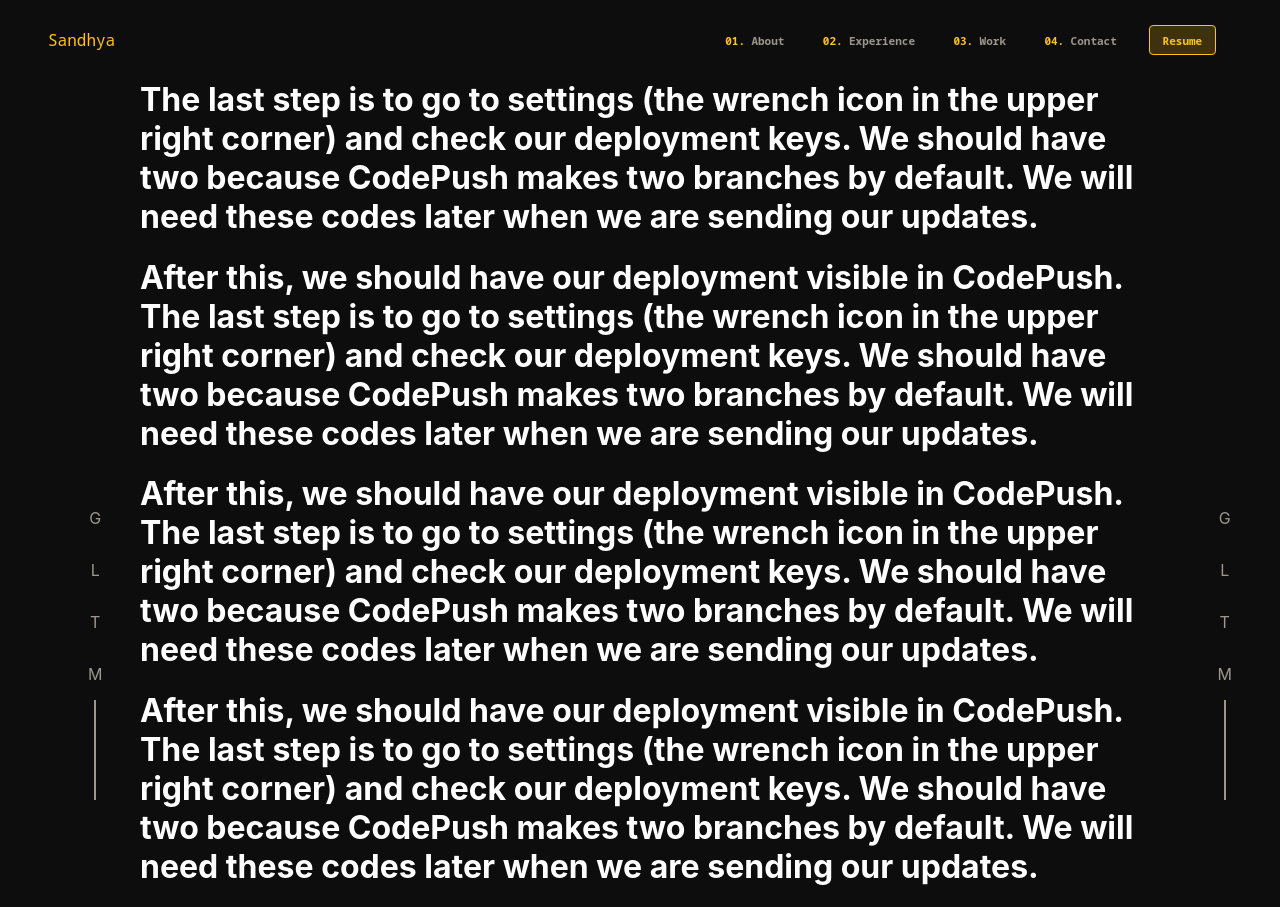
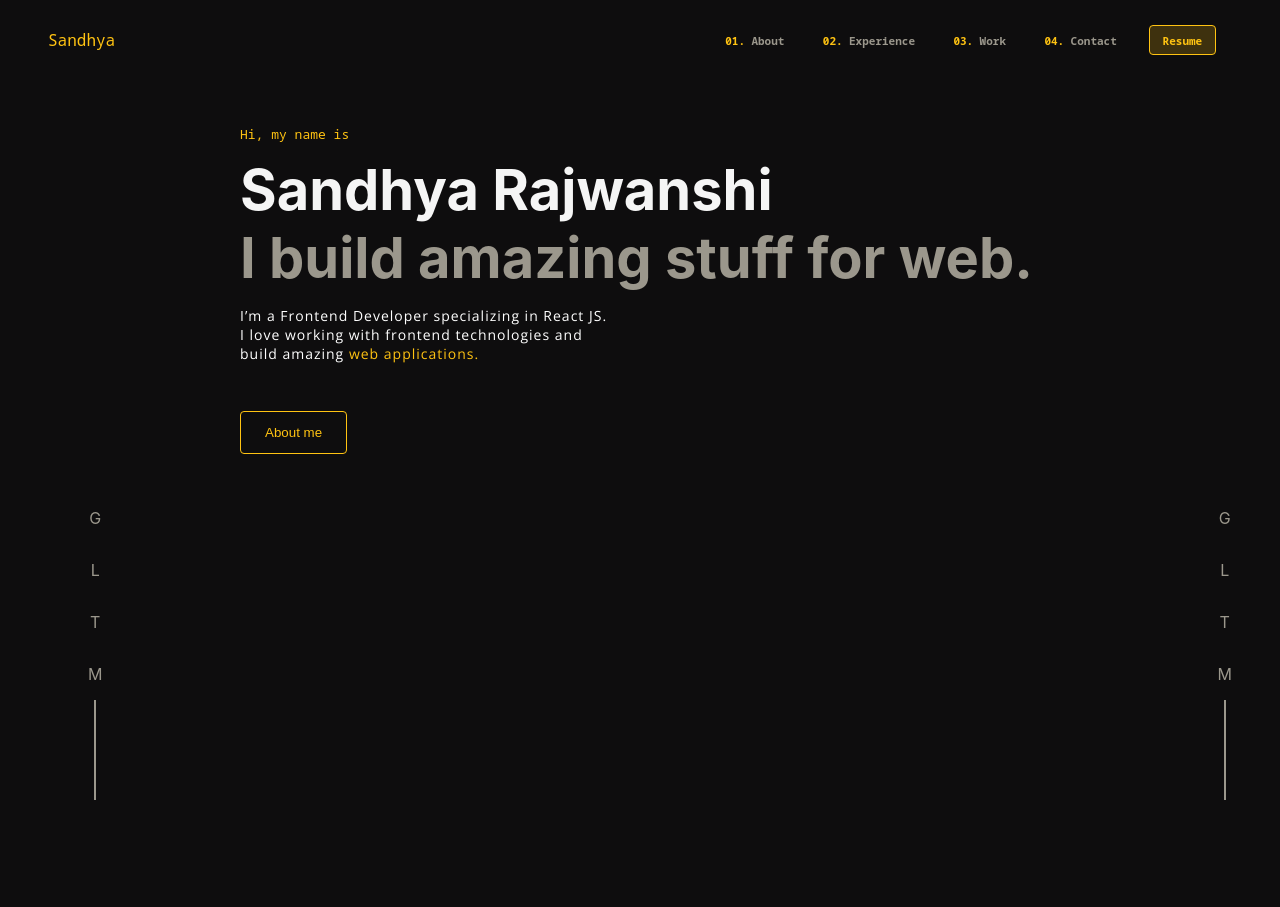
Before and after one commit to SandhyaR1007/sandhya-rajwanshi-dev, a React (Create React App) app: page / in a window 1280 px wide. After the commit the page ends 800 px from the top, so only its background shows below. Built offline with nearby package versions, Linux system fonts and the light colour scheme.

Commit message:
style: add font sizes, color for header

```diff
--- a/src/components/header/Header.css
+++ b/src/components/header/Header.css
@@ -1,5 +1,74 @@
+@import url("https://fonts.googleapis.com/css2?family=Noto+Sans+Mono&family=Open+Sans&display=swap");
 .header {
   color: white;
-  max-width: 1000px;
+  max-width: 800px;
   margin: auto;
+  padding-top: 7rem;
+  height: 100vh;
 }
+.header__intro-line {
+  color: var(--yellow);
+  font-family: "Noto Sans Mono", monospace;
+  font-size: var(--font-s);
+}
+.header h1 {
+  font-size: var(--font-l);
+  padding: 0;
+  margin: 0;
+}
+.header h1:first-of-type {
+  color: var(--slate);
+}
+.header h1:last-of-type {
+  color: var(--dark-slate);
+}
+.header p:last-of-type {
+  width: 100%;
+  font-family: "Open Sans", sans-serif;
+  font-size: var(--font-m);
+
+  letter-spacing: 1px;
+}
+.header__ending {
+  color: var(--yellow);
+  position: relative;
+  cursor: pointer;
+}
+.header__ending::after {
+  content: "";
+  position: absolute;
+  width: 100%;
+  transform: scaleX(0);
+  height: 0.3px;
+  bottom: 0;
+  left: 0;
+  background-color: var(--yellow);
+  transform-origin: bottom right;
+  transition: transform 0.25s ease-out;
+}
+
+.header__ending:hover::after {
+  transform: scaleX(1);
+  transform-origin: bottom left;
+}
+.header__about-btn {
+  margin-top: 3rem;
+  color: var(--yellow);
+  border-radius: var(--border-radius);
+  border: 1px solid var(--yellow);
+  padding: 0.8rem 1.5rem;
+  display: flex;
+  align-items: center;
+  background-color: var(--yellow-black);
+}
+/* break points  */
+@media only screen and (min-width: 768px) {
+  .header p:last-of-type {
+    width: 46%;
+  }
+}
+@media only screen and (min-width: 600px) {
+  .header h1 {
+    font-size: var(--font-xxl);
+  }
+}
--- a/src/components/header/Header.js
+++ b/src/components/header/Header.js
@@ -4,35 +4,15 @@
 const Header = () => {
   return (
     <div className="header">
-      Header
-      <h1>
-        After this, we should have our deployment visible in CodePush. The last
-        step is to go to settings (the wrench icon in the upper right corner)
-        and check our deployment keys. We should have two because CodePush makes
-        two branches by default. We will need these codes later when we are
-        sending our updates.
-      </h1>
-      <h1>
-        After this, we should have our deployment visible in CodePush. The last
-        step is to go to settings (the wrench icon in the upper right corner)
-        and check our deployment keys. We should have two because CodePush makes
-        two branches by default. We will need these codes later when we are
-        sending our updates.
-      </h1>
-      <h1>
-        After this, we should have our deployment visible in CodePush. The last
-        step is to go to settings (the wrench icon in the upper right corner)
-        and check our deployment keys. We should have two because CodePush makes
-        two branches by default. We will need these codes later when we are
-        sending our updates.
-      </h1>
-      <h1>
-        After this, we should have our deployment visible in CodePush. The last
-        step is to go to settings (the wrench icon in the upper right corner)
-        and check our deployment keys. We should have two because CodePush makes
-        two branches by default. We will need these codes later when we are
-        sending our updates.
-      </h1>
+      <p className="header__intro-line">Hi, my name is</p>
+      <h1>Sandhya Rajwanshi</h1>
+      <h1>I build amazing stuff for web.</h1>
+      <p>
+        I’m a Frontend Developer specializing in React JS. I love working with
+        frontend technologies and build amazing{" "}
+        <span className="header__ending"> web applications.</span>
+      </p>
+      <button className="header__about-btn">About me</button>
     </div>
   );
 };
```
